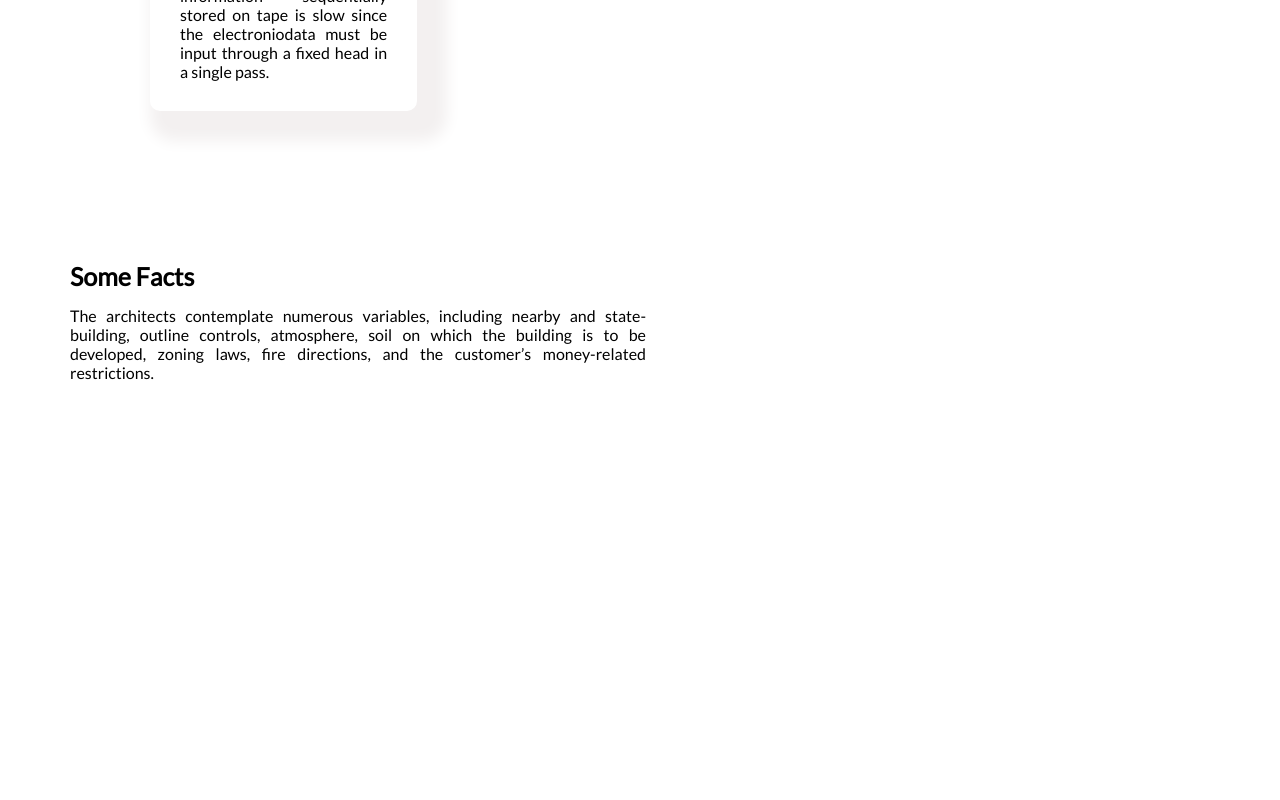
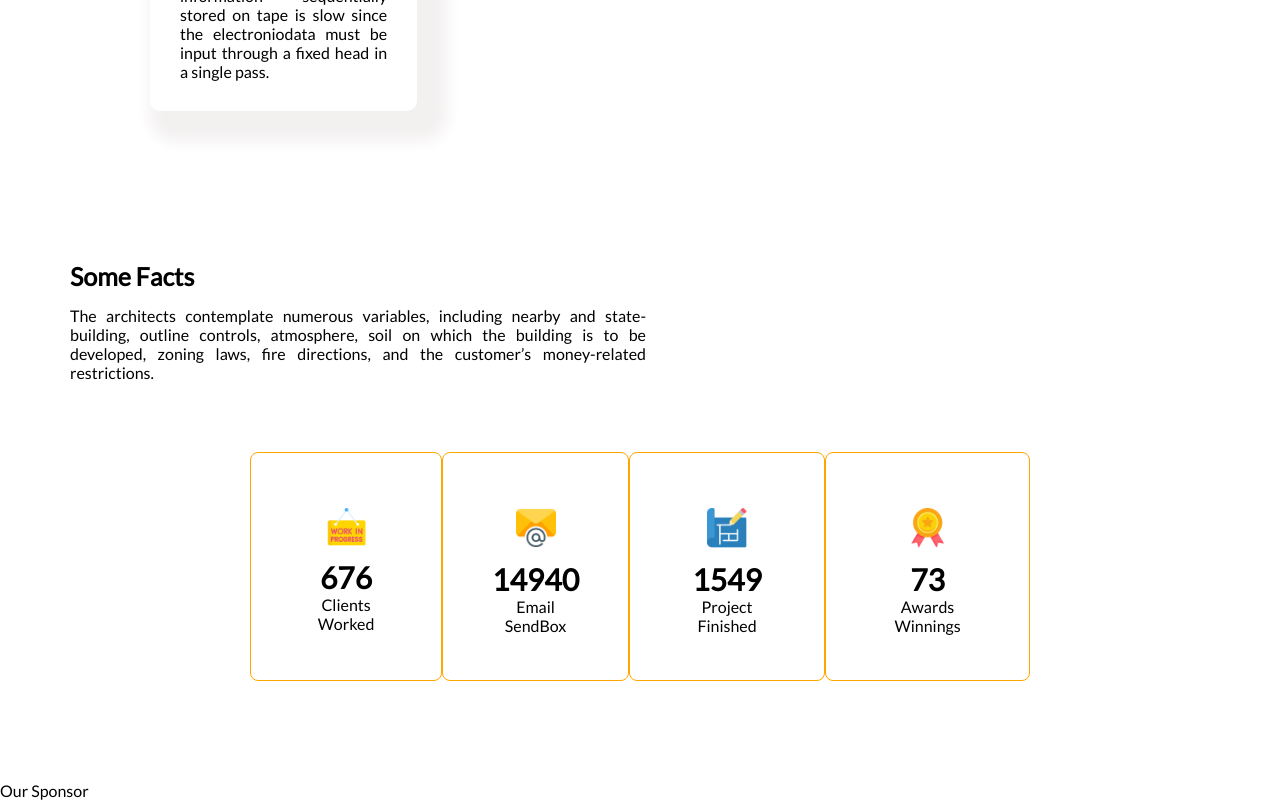
Before and after one commit to Tajkiyajanan/assign-repo-two, a plain HTML site: page index.html in a window 1280 px wide. Shown: the part 4452-5252 px from the top of the page. Before the commit the page ends 4904 px from the top, so only its background shows below. Drawn offline with Linux system fonts and the light colour scheme; a web font is replaced by a local one.

Commit message:
last smile

```diff
--- a/index.html
+++ b/index.html
@@ -127,6 +127,45 @@
         <!----------------------
             4th-section-end
          ----------------------->
+         <!----------------------
+            5th-section-start
+         ----------------------->
+         <section>
+            <div class="fifth-container">
+                <div id="fifth-partOne">
+                    <img src="images/icons/customers.png" alt="">
+                    <p id="fifth-text">676</p>
+                    <p>Clients Worked</p>
+                </div>
+                <div id="fifth-partOne">
+                    <img src="images/icons/email.png" alt="">
+                    <p id="fifth-text">14940</p>
+                    <p>Email SendBox</p>
+                </div>
+                <div id="fifth-partOne">
+                    <img src="images/icons/projects.png" alt="">
+                    <p id="fifth-text">1549</p>
+                    <p>Project Finished</p>
+                </div>
+                <div id="fifth-partOne">
+                    <img src="images/icons/ribon.png" alt="">
+                    <p id="fifth-text">73</p>
+                    <p>Awards Winnings</p>
+                </div>
+            </div>
+         </section>
+         <!----------------------
+            5th-section-end
+         ----------------------->
+         <!----------------------
+            6th-section-start
+         ----------------------->
+         <section>
+            <div>
+                <p>Our Sponsor</p>
+                <p></p>
+            </div>
+         </section>
     </main>
 </body>
 </html>
--- a/style.css
+++ b/style.css
@@ -198,3 +198,37 @@
     text-align: justify;
     font-weight: 500;
 }
+/* <!----------------------
+    4th-section-end
+-----------------------> */
+/* <!----------------------
+    5th-section-start
+-----------------------> */
+.fifth-container{
+     display: flex;
+     justify-content: space-evenly;
+     margin-left: 250px;
+     margin-right: 250px;
+     margin-bottom: 100px;
+}
+#fifth-partOne{
+    border: 1px solid orange;
+    border-radius: 8px;
+    padding: 45px 45px 45px 45px;
+    text-align: center;
+    align-items: center;
+}
+#fifth-text{
+    font-size: 30px;
+    font-weight: 700;
+}
+#fifth-partOne img{
+    width: 40px;
+    padding: 10px 15px;
+}
+/* <!----------------------
+    5th-section-end
+-----------------------> */
+/* <!----------------------
+    6th-section-start
+-----------------------> */
```
